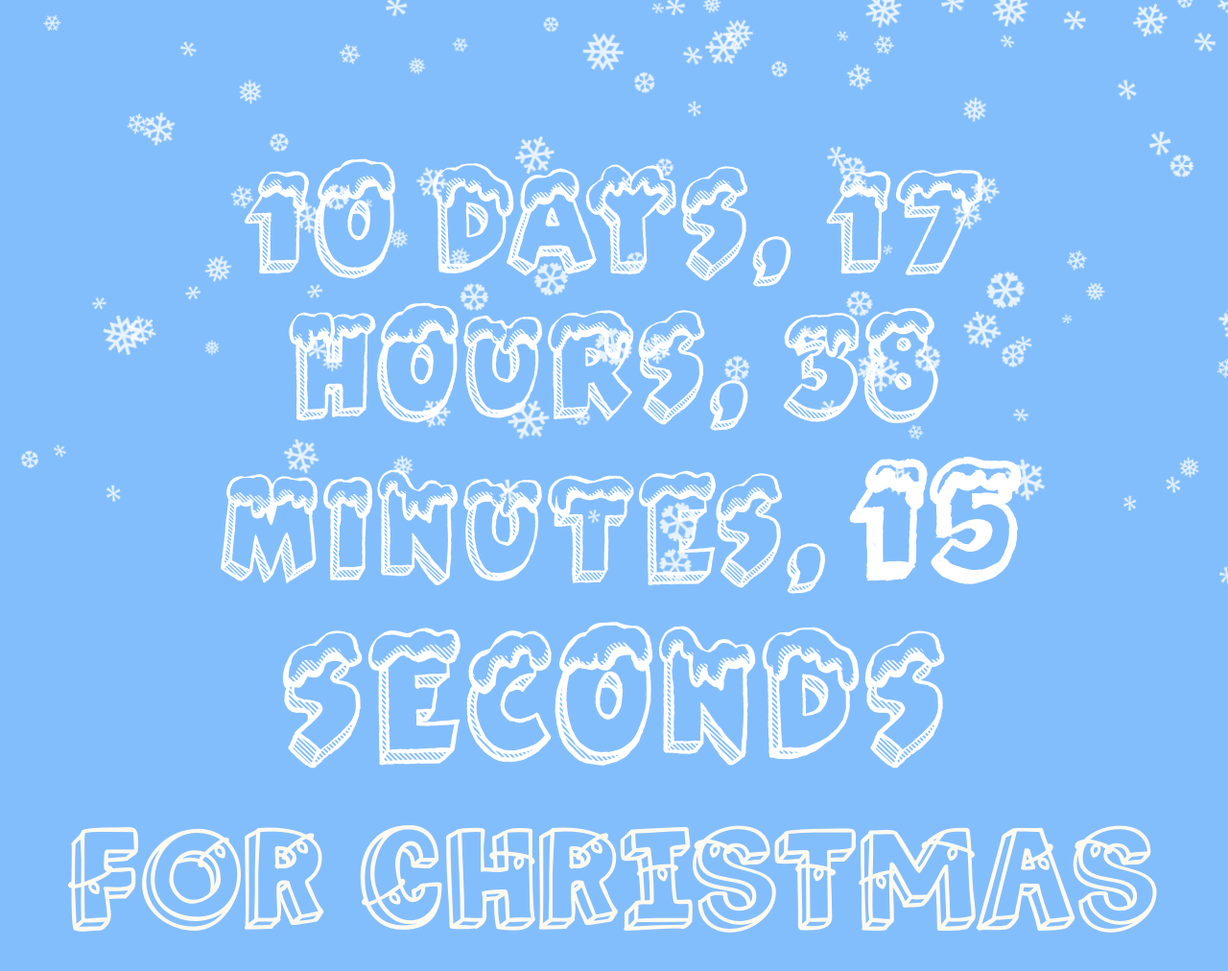
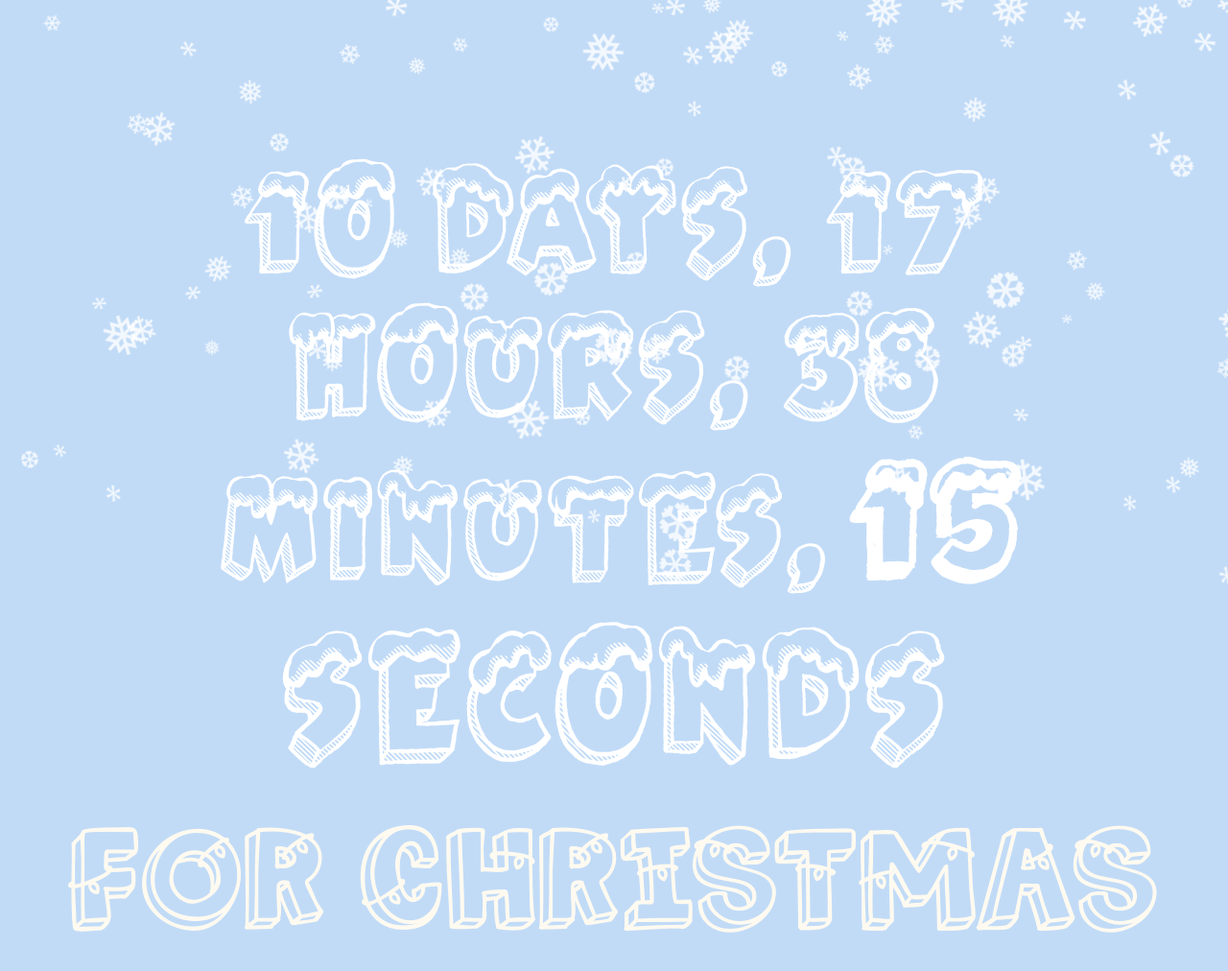
Before and after one commit to any-707/personal_1, a plain HTML site: page Christmas_countdown.html in a window 1280 px wide. Shown: the top 1012 px of the page at 96% size. Drawn offline with nearby package versions, Linux system fonts and the light colour scheme; a script that the page names is missing.

Commit message:
Update christmas_style.css

```diff
--- a/css/christmas_style.css
+++ b/css/christmas_style.css
@@ -14,7 +14,7 @@
 
 html {
  height: 100%;
-  background-color: #83befc; /* For browsers that do not support gradients */
+  background-color: #c1dbf7; /* For browsers that do not support gradients */
   background-image: linear-gradient(
 #62aefc
 #83befc,
```
